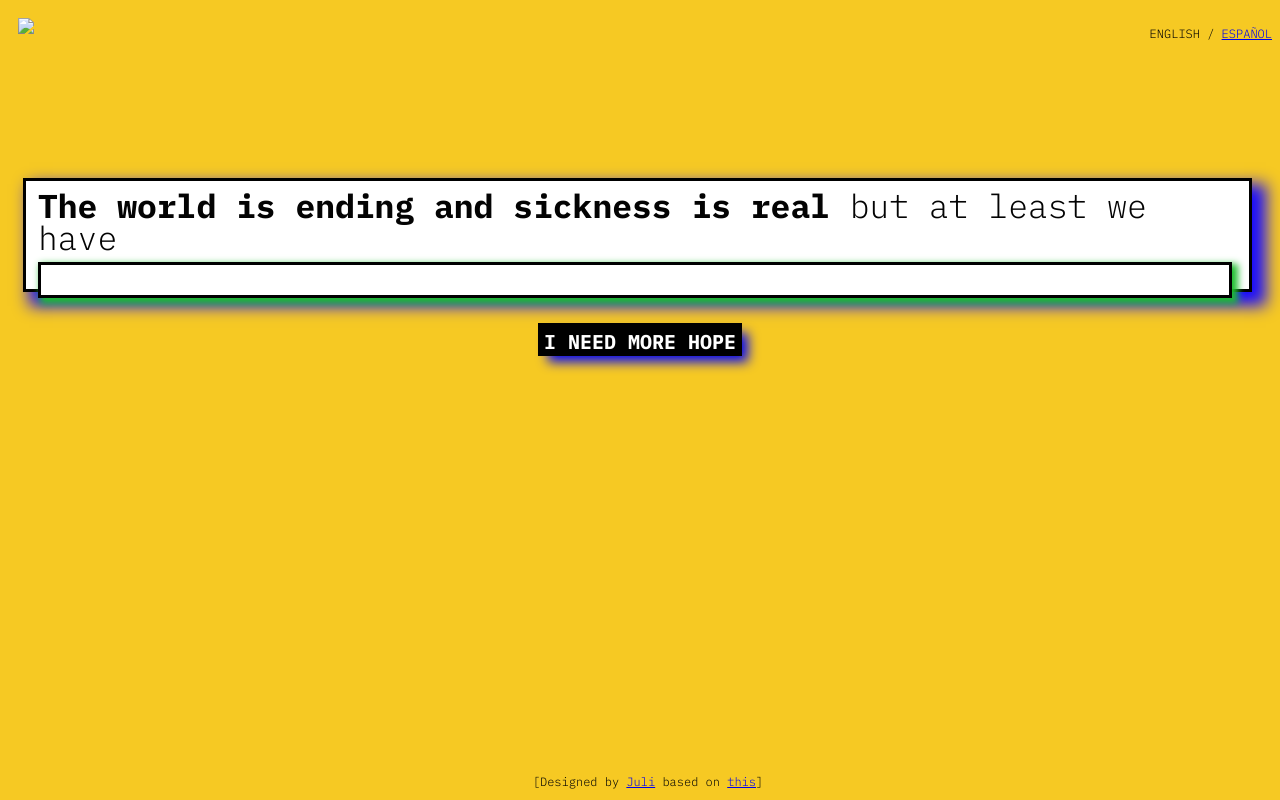
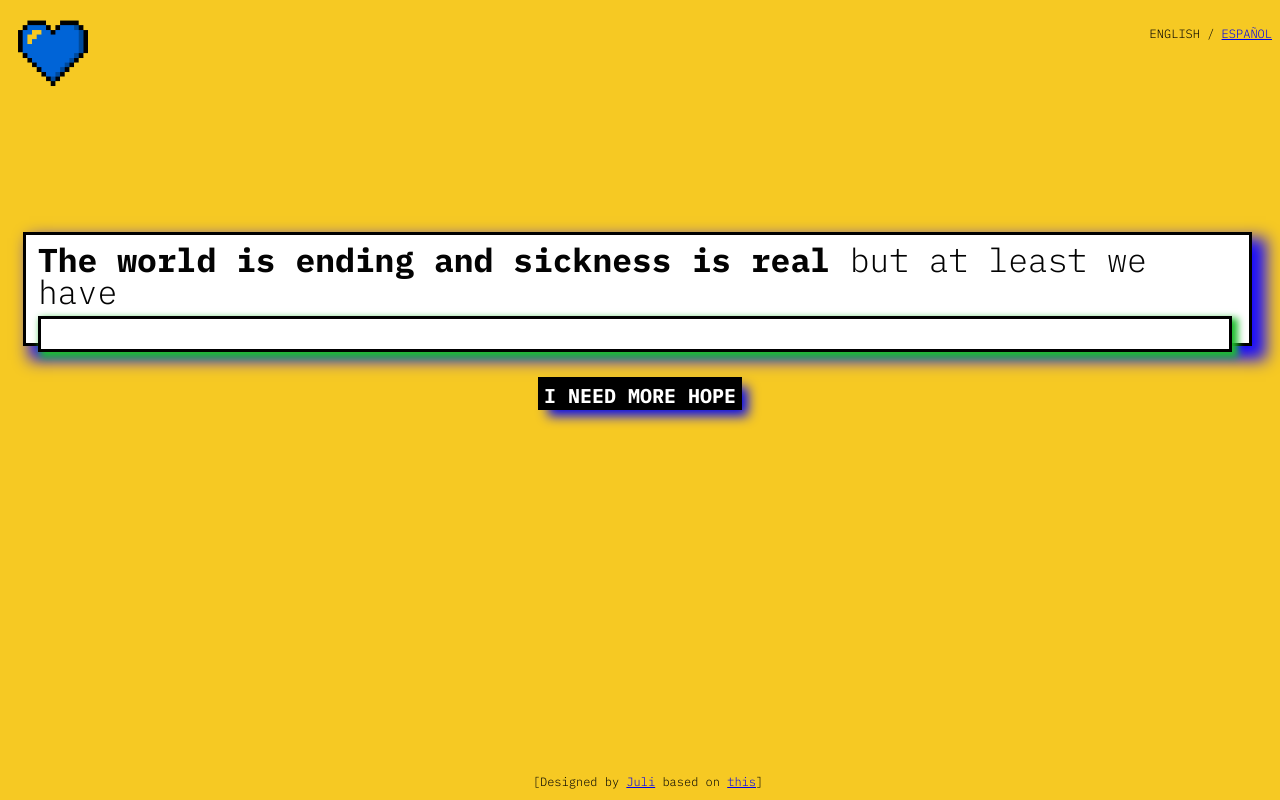
Before and after one commit to juliacastrov/hope, a plain HTML site: page index.html in a window 1280 px wide. Drawn offline with Linux system fonts and the light colour scheme.

Commit message:
favicon fix

```diff
--- a/index.html
+++ b/index.html
@@ -10,7 +10,7 @@
     <link rel="shortcut icon" href="http://julianacastro.co/wp-content/uploads/2020/03/icon.png" type="image/x-icon">
     <link rel="stylesheet" href="styles.css" />
 	<title>The world is ending and sickness is real but at least we have </title>
-	<img src="http://julianacastro.co/wp-content/uploads/2020/03/favicon.png" width="70px" style="margin:10px">
+	<img src="https://github.com/juliacastrov/hope/blob/master/favicon.png" width="70px" style="margin:10px">
 	<p class="language"> ENGLISH / <a href="https://juliacastrov.github.io/esperanza/"> ESPAÑOL</a> </p>
 	</head>
 <body class="body">
```
